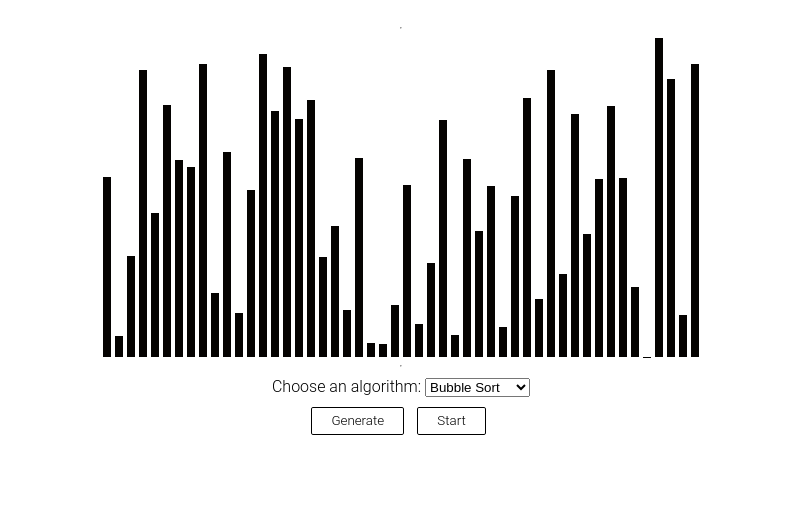
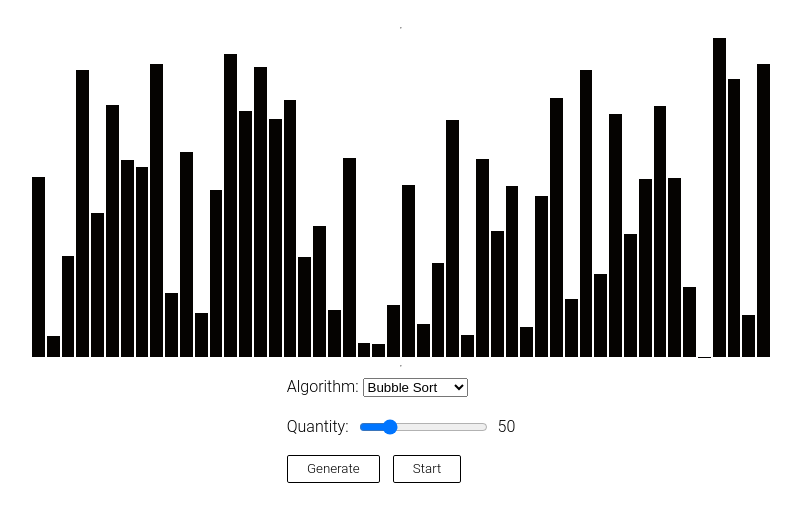
Before and after one commit to kamildzierzak/sorting-visualizer-with-sound, a website with bundled scripts: page index.html in a window 1280 px wide. Shown: the part 80-602 px from the top of the page, without its empty margins (239-1040 px from the left). Built offline with nearby package versions, Linux system fonts and the light colour scheme.

Commit message:
add bars quantity amount slider

```diff
--- a/algorithms.js
+++ b/algorithms.js
@@ -31,4 +31,5 @@ const selectionSort = array => {
 
   return moves
 }
+
 export { bubbleSort, selectionSort }
--- a/index.html
+++ b/index.html
@@ -14,9 +14,20 @@
     <hr />
     <div id="panel">
       <div>
-        <label for="algorithm-select">Choose an algorithm:</label>
-
+        <label for="algorithm-select">Algorithm:</label>
         <select name="algorithm" id="algorithm-select"></select>
+      </div>
+      <div id="slider">
+        <label for="powerRanger">Quantity:</label>
+        <input
+          type="range"
+          min="10"
+          max="200"
+          step="10"
+          value="50"
+          id="powerRanger"
+        />
+        <p id="quantity">50</p>
       </div>
       <div id="buttons">
         <button id="generate">Generate</button>
--- a/script.js
+++ b/script.js
@@ -102,10 +102,20 @@ const playNote = (frequency, duration) => {
 const playground = document.querySelector('#playground')
 
 const selectButton = document.querySelector('#algorithm-select')
+const rangeInput = document.querySelector('#powerRanger')
+const selectedValueText = document.querySelector('#quantity')
 const generateButton = document.querySelector('#generate')
 const playButton = document.querySelector('#play')
 
 selectButton.addEventListener('change', selectAlgorithm)
+rangeInput.addEventListener('input', e => {
+  const selectedValue = rangeInput.value
+  howManyRandomNumbers = selectedValue
+  selectedValueText.innerText = selectedValue
+})
+rangeInput.addEventListener('change', e => {
+  init()
+})
 generateButton.addEventListener('click', init)
 playButton.addEventListener('click', play)
 
--- a/style.css
+++ b/style.css
@@ -24,8 +24,8 @@ body {
 
 #playground {
   height: 40vh;
-  width: 80vw;
-  max-width: 80vw;
+  width: 90vw;
+  max-width: 90vw;
   max-height: 400px;
   display: flex;
   justify-content: center;
@@ -35,15 +35,23 @@ body {
 #panel {
   display: flex;
   flex-direction: column;
-  align-items: center;
+  align-items: flex-start;
   justify-content: center;
   gap: 0.5rem;
 }
 
+#slider {
+  display: flex;
+  align-items: center;
+  gap: 0.5rem;
+}
+
+#quantity {
+  margin: 0.5rem 0;
+}
+
 #buttons {
   display: flex;
-  align-items: center;
-  justify-content: center;
   gap: 0.5rem;
 }
 
@@ -84,7 +92,7 @@ button:hover {
 }
 
 .bar {
-  width: 0.5rem;
+  width: 1vw;
   background-color: #050301;
-  margin: 0 2px;
+  margin: 0 1px;
 }
```
